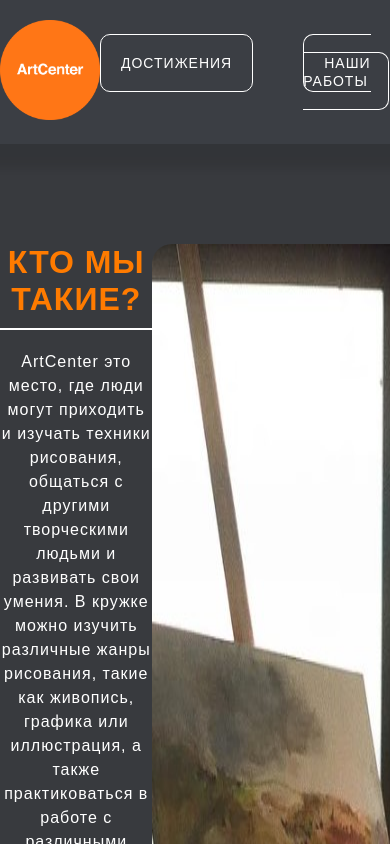
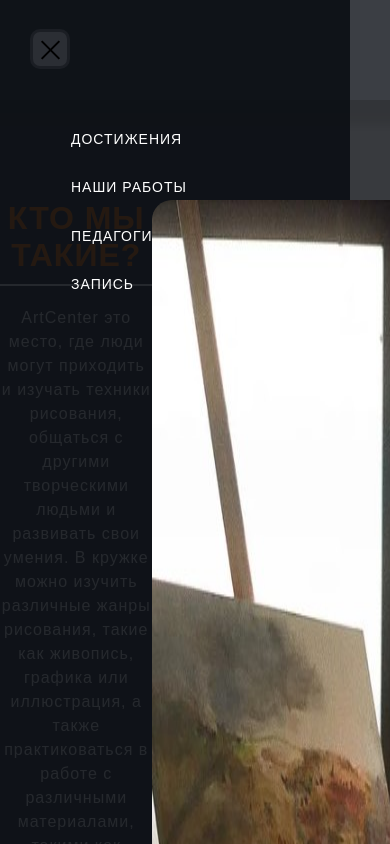
Before and after one commit to pynhaXD/artcenter-site, a plain HTML site: page index.html in a window 390 px wide. Shown: the top 844 px of the page. Drawn offline with Linux system fonts and the light colour scheme; a web font is replaced by a local one.

Commit message:
adavptive-header

```diff
--- a/css/style.css
+++ b/css/style.css
@@ -70,13 +70,57 @@ input{
     align-items: center;
 }
 
+.header__burger-btn{
+    display: none;
+    position: relative;
+    width: 40px;
+    height: 40px;
+    border: none;
+    background-color: #2b2e34;
+    z-index: 2;
+}
+
+.header__burger-btn span{
+    position: absolute;
+    width: 25px;
+    height: 2px;
+    background-color: #000;
+    left: 5px;
+    transition: transform .5s, opacity .5s, background-color .5s;
+}
+
+.header__burger-btn span:nth-child(1){
+    transform: translateY(-10px);
+}
+
+.header__burger-btn span:nth-child(3){
+    transform: translateY(10px);
+}
+
+.header.open .header__burger-btn span:nth-child(1){
+    transform: translateY(0) rotate(-45deg);
+}
+
+.header.open .header__burger-btn span:nth-child(2){
+    opacity: 0;
+}
+
+.header.open .header__burger-btn span:nth-child(3){
+    transform: translateY(0) rotate(45deg);
+}
+
 .logo{
     padding: 20px 0;
+    margin-left: 30px;
 }
 
 .logo__img{
     height: 100px;
     width: 100px;
+}
+
+.menu{
+    margin: 0 30px 0;
 }
 
 .menu__list{
@@ -118,7 +162,7 @@ input{
     box-shadow: 0px 0px 80px 6px rgba(153, 255, 153, 1);
 }
 
-.menu__item + .menu__item{
+.menu__item:not(:first-child){
     margin-left: 50px;
 }
 
@@ -373,3 +417,78 @@ input{
     height: 50px;
     width: 50px;
 }
+
+
+
+@media (max-width: 900px){
+    .header__inner{
+        flex-direction: column;
+    }
+    .menu{
+        padding-bottom: 60px;
+    }
+    .logo{
+        padding-bottom: 60px;
+    }
+}
+
+@media (max-width: 770px){
+    .item-1:hover,
+    .item-2:hover,
+    .item-3:hover,
+    .item-4:hover{
+        background-color: inherit;
+        box-shadow: none;
+    }
+    .header__inner{
+        flex-direction: row;
+    }
+    .header__burger-btn{
+        cursor: pointer;
+        top: -31px;
+        display: block;
+        margin-left: 30px;
+        border: 3px solid #1b1e24;
+        border-radius: 10px;
+    }
+    .menu{
+        position: absolute;
+        left: 0;
+        top: 0;
+        height: 1000px;
+        width: 350px;
+        margin: 0;
+        background-color:#0b0e14e3;
+        padding: 100px 20px 20px 20px;
+        transform: translateY(-100%);
+        transition: transform .5s;
+    }
+    .menu__list{
+        display: block;
+    }
+    .menu__link{
+        border: none;
+        padding: 1px;
+        text-align: center;
+    }
+    .menu__item{
+        margin: 30px 0 0px 50px;
+    }
+    .logo{
+        margin: 0;
+        margin-right: 30px;
+        padding: 45px 0;
+    }
+    .header.open .menu{
+        transform: translateX(0%);
+    }
+}
+
+@media (max-width: 490px){
+    .header__burger-btn{
+        margin-top: 60px;
+    }
+    .logo{
+        display: none;
+    }
+}
--- a/index.html
+++ b/index.html
@@ -12,9 +12,12 @@
     <link rel="stylesheet" href="css/style.css">
 </head>
 <body>
-    <header class="header">
+    <header class="header open">
         <div class="container">
             <div class="header__inner">
+                <button class="header__burger-btn" id="burger">
+                    <span></span><span></span><span></span>
+                </button>
                 <a class="logo" href="#"><img class="logo__img"src="images/logo.png" alt="logo"></a>
                 <nav class="menu">
                     <ul class="menu__list">
--- a/js/main.js
+++ b/js/main.js
@@ -1,5 +1,4 @@
 const anchors = document.querySelectorAll('a[href*="#"]')
-
 for (let anchor of anchors){
     anchor.addEventListener("click", function(event){
         event.preventDefault();
@@ -10,3 +9,8 @@ for (let anchor of anchors){
         })
     })
 }
+document.addEventListener("DOMContentLoaded", function(){
+    document.getElementById("burger").addEventListener("click", function(){
+        document.querySelector("header").classList.toggle("open")
+    })
+})
```
